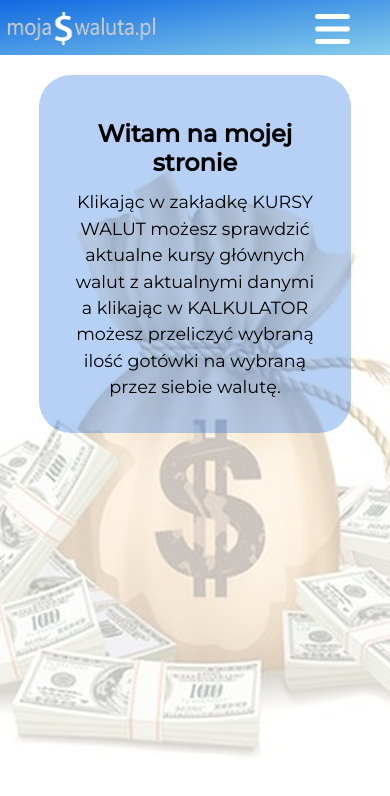
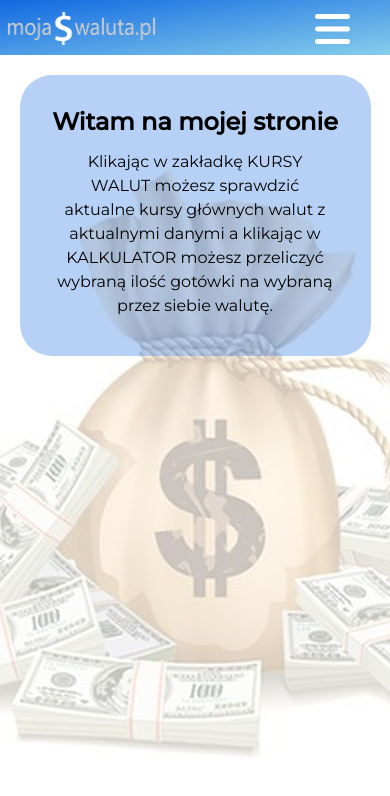
Before and after one commit to milgawel/currency-converter, a React (Create React App) app: page / in a window 390 px wide. Shown: the top 796 px of the page. Built offline with nearby package versions, Linux system fonts and the light colour scheme.

Commit message:
mobile view small fixes

```diff
--- a/src/App.css
+++ b/src/App.css
@@ -1,8 +1,8 @@
 div.wrapper {
   width: 100vw;
-  height: 100vh;
+  min-height: 100vh;
   font-family: 'Montserrat', sans-serif;
-  overflow: hidden;
+  overflow-x: hidden;
 }
 div.wrapper::after {
   content: '';
--- a/src/components/DropdownNavbar/DropdownNavbar.js
+++ b/src/components/DropdownNavbar/DropdownNavbar.js
@@ -40,7 +40,7 @@ const NavList = styled.ul`
   background-image: linear-gradient(to bottom right, #2a84f9, #87ceeb);
   right: ${props => (props.active ? '0' : '-200px')};
   top: 54px;
-  width: 200px;
+  width: 180px;
   height: 150px;
   border: 4px solid white;
   border-top-left-radius: 30px;
@@ -48,6 +48,10 @@ const NavList = styled.ul`
   list-style: none;
   position: relative;
   z-index: 999;
+  @media (max-width: 321px) {
+    width: 175px;
+    font-size: 1em;
+  }
 `;
 
 class DropDownNavbar extends Component {
--- a/src/components/NavBar/NavBar.js
+++ b/src/components/NavBar/NavBar.js
@@ -14,20 +14,21 @@ const Navigation = styled.div`
   @media (max-width: 920px) {
     height: 55px;
   }
+  /* border: 4px solid red; */
 `;
 
 const Logo = styled(NavLink)`
   display: block;
   width: 250px;
-  height: 50px;
+  height: 70px;
   background-image: url(${LogoIcon});
   background-repeat: no-repeat;
   background-size: 260px 50px;
   margin: 10px auto;
   margin-left: 40px;
-  border: none;
+  /* border: 4px solid blue; */
   @media (max-width: 920px) {
-    width: 200px;
+    width: 250px;
     height: 50px;
     background-size: 205px 40px;
     margin: 7px auto;
@@ -35,12 +36,20 @@ const Logo = styled(NavLink)`
   }
 
   @media (max-width: 719px) {
-    width: 200px;
+    width: 250px;
     height: 40px;
     background-size: 170px 35px;
     margin-top: 10px;
     margin-left: 0px;
-    padding: 0px 0;
+    padding: 0 0;
+  }
+
+  @media (max-width: 321px) {
+    width: 160px;
+    height: 40px;
+    background-size: 163px 32px;
+    margin-left: -4px;
+    /* border: 2px solid red; */
   }
 `;
 
--- a/src/layouts/CalculatorPage/CalculatorPage.js
+++ b/src/layouts/CalculatorPage/CalculatorPage.js
@@ -15,15 +15,20 @@ const Content = styled.div`
   border: 2px solid white;
   @media (max-width: 719px) {
     padding: 2em 0.5em;
+    width: 90%;
+  }
+  @media (max-width: 321px) {
+    width: 95%;
   }
 `;
 
 const Title = styled.p`
+  font-size: 1.4em;
+  font-weight: 500;
   display: flex;
   justify-content: center;
   text-align: center;
   width: 100%;
-  margin-bottom: 10%;
   @media (max-width: 719px) {
     font-size: 1.2em;
   }
@@ -40,7 +45,7 @@ const FirstCurrency = styled.div`
 `;
 
 const Input = styled.input`
-  height: 3em;
+  height: 37.5px;
   overflow-x: scroll;
 `;
 
--- a/src/layouts/ConvertPage/ConvertPage.js
+++ b/src/layouts/ConvertPage/ConvertPage.js
@@ -6,7 +6,7 @@ const Content = styled.div`
   margin: auto auto;
   margin-top: 5%;
   padding: 2em;
-  max-width: 80%;
+  width: 80%;
   max-height: 95%;
   background-color: rgba(17, 105, 225, 0.3);
   border-radius: 2em;
@@ -14,15 +14,20 @@ const Content = styled.div`
     padding-top: 0.1em;
     padding-bottom: 1em;
     font-size: 0.9em;
+    width: 90%;
+  }
+  @media (max-width: 361px) {
+    width: 95%;
+    padding: 1em;
   }
 `;
 
 const Paragraph = styled.p`
-  margin: 1em auto;
+  margin: 0.5em auto;
   width: 100%;
   text-align: center;
-  font-size: 1.5em;
-  color: black;
+  font-size: 1.4em;
+  font-weight: 500;
 `;
 
 const CheckPage = () => {
--- a/src/layouts/MainPage/MainPage.js
+++ b/src/layouts/MainPage/MainPage.js
@@ -9,6 +9,12 @@ const Content = styled.div`
   max-height: 70%;
   background-color: rgba(17, 105, 225, 0.3);
   border-radius: 2em;
+  @media (max-width: 719px) {
+    width: 90%;
+  }
+  @media (max-width: 321px) {
+    width: 95%;
+  }
 `;
 
 const Title = styled.h1`
@@ -16,8 +22,8 @@ const Title = styled.h1`
   justify-content: center;
   text-align: center;
   width: 100%;
-  margin-top: 5%;
-  margin-bottom: 10%;
+
+  margin-bottom: 5%;
   @media (max-width: 719px) {
     margin-bottom: 5%;
     font-size: 1.5em;
@@ -25,9 +31,15 @@ const Title = styled.h1`
 `;
 
 const Paragraph = styled.p`
-  font-size: 1.1em;
+  margin: 2% auto;
+  width: 70%;
+  font-size: 1.2em;
   text-align: center;
   line-height: 1.5em;
+  @media (max-width: 719px) {
+    width: 97%;
+    font-size: 1em;
+  }
 `;
 
 const MainPage = () => {
```
